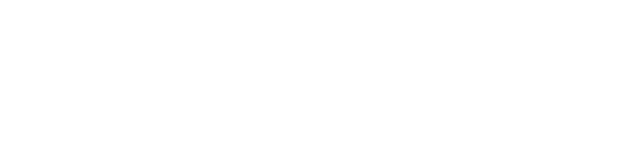
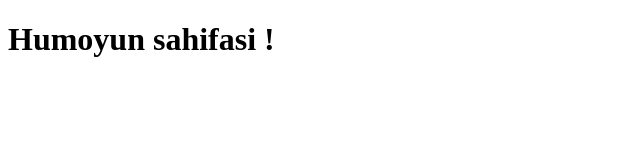
Before and after one commit to 3437123/dars, a plain HTML site: page docs/index.html in a window 1280 px wide. Shown: the whole page, without its empty margins (0-640 px from the left). Drawn offline with Linux system fonts and the light colour scheme.

Commit message:
Humoyun sahifasi

```diff
--- a/docs/index.html
+++ b/docs/index.html
@@ -7,7 +7,7 @@
 </head>
 <body>
     <header>
-
+        <h1>Humoyun sahifasi !</h1>
     </header>
 </body>
 </html>
```
